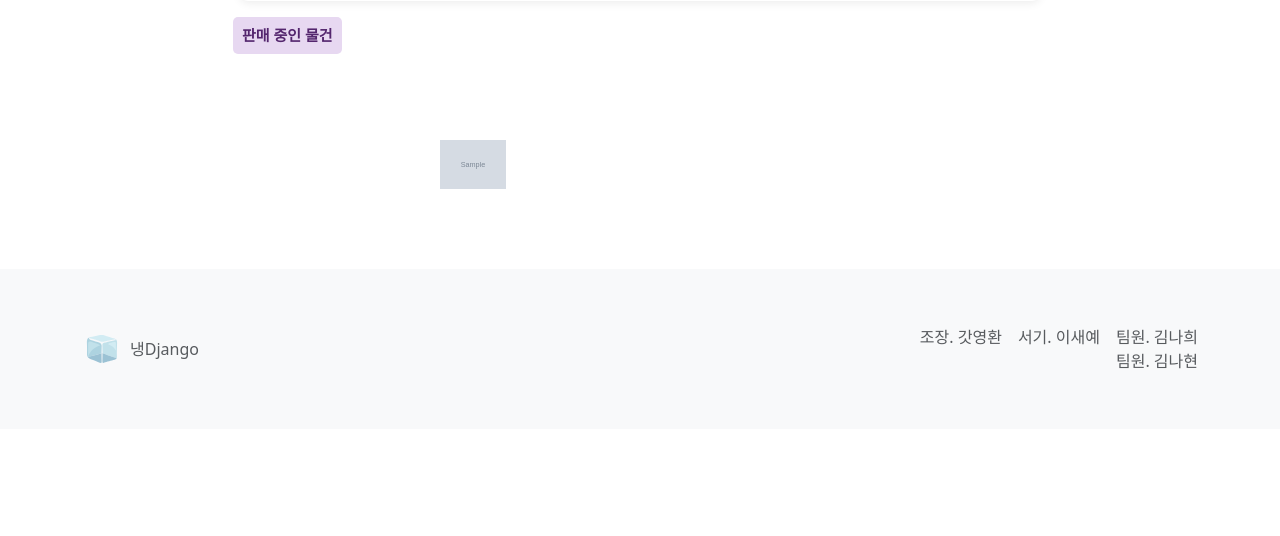
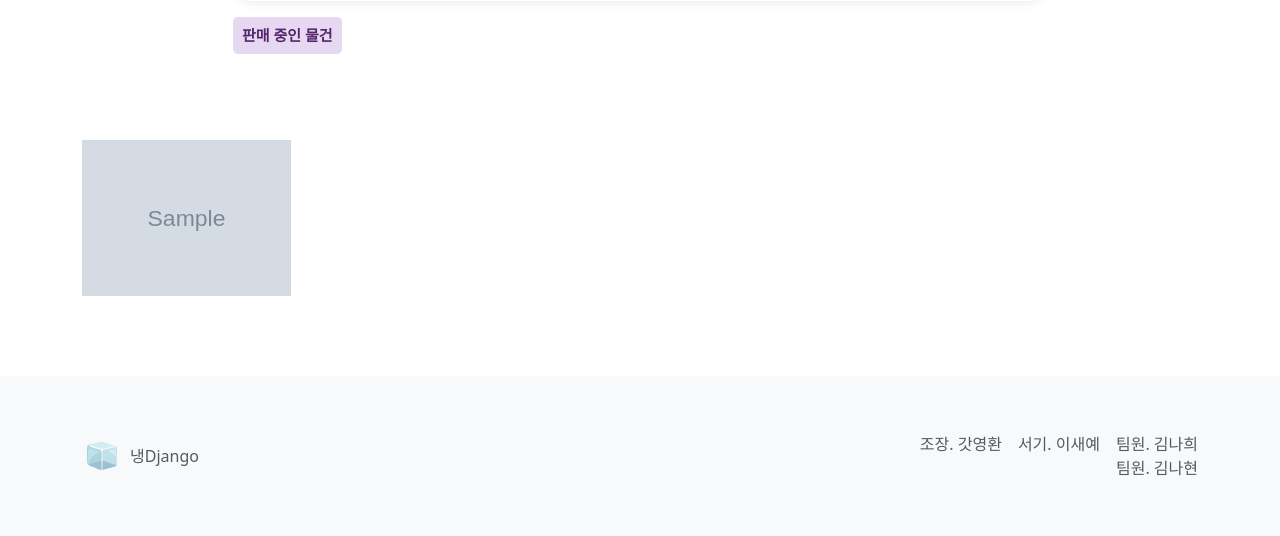
Before and after one commit to SHY-89/spartamarket_8, a Django app: a page that uses users/templates/users/profile.html in a window 1280 px wide. Shown: the part 429-965 px from the top of the page. Before the commit the page ends 798 px from the top, so only its background shows below. Run offline with Django 4.2, Linux system fonts and the light colour scheme; tables that the repository leaves empty hold one stand-in row (values such as "Sample post"); grey boxes marked "Sample" are stand-in pictures; some libraries are stand-ins or nearby versions.

Commit message:
bugfix 찜하기 노출 및 pofile 제품 사진 작은 부분크게 수정

```diff
--- a/products/templates/products/index.html
+++ b/products/templates/products/index.html
@@ -11,7 +11,8 @@
         {% endif %}
         <div class="product-title">
             <a href="{% url 'products:read' product.pk %}">{{ product.title }}</a>
-            <span style="float: right;">뷰{{ product.cnt }}</span>
+            <span style="float: right;">찜{{ product.like_users.all|length }}</span>
+            <span style="float: right;">뷰{{ product.cnt }}&nbsp;|&nbsp;</span>
             <p style="text-align: left;">
                 {% for hash_name in product.hashtags.all %}
                     #<b>{{hash_name.name}}</b>&nbsp;
--- a/users/templates/users/profile.html
+++ b/users/templates/users/profile.html
@@ -53,7 +53,7 @@
 
         {% if request.user == member %}
         <div class="d-lg-none justify-content-center profile_page profile_page1">
-            <div class="row">
+            <div class="row" style="width: 100%;">
                 {% for product in member.like_products.all %}
                     {% if product.photo %}
                     <div class="col-md-3">
@@ -65,7 +65,7 @@
         </div>
         {% endif %}
         <div class="d-lg-none justify-content-center profile_page profile_page2">
-            <div class="row">
+            <div class="row" style="width: 100%;">
                 {% for product in products %}
                     {% if product.photo %}
                     <div class="col-md-3">
```
Also changed, not shown: accounts/migrations/0001_initial.py, products/migrations/0001_initial.py, products/migrations/0002_hashtag_product_hashtags.py (deleted), products/migrations/0003_alter_product_photo.py (deleted).
